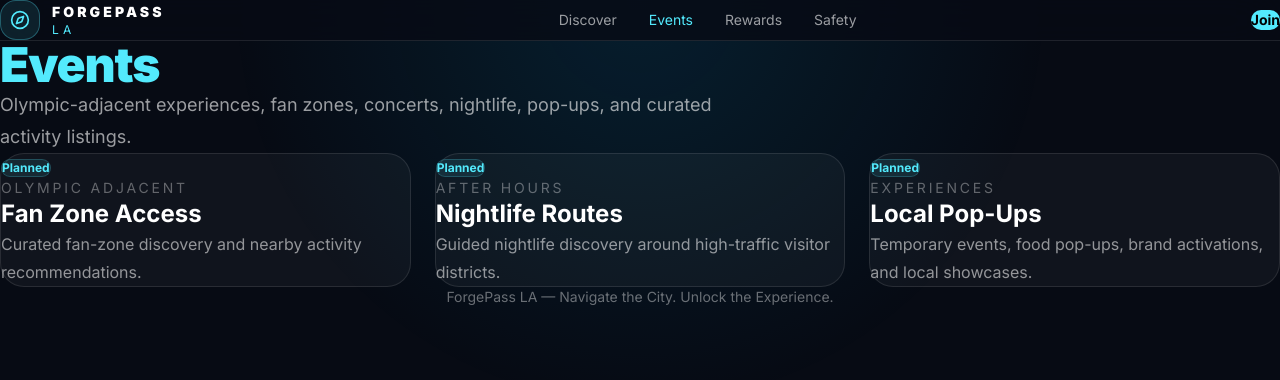
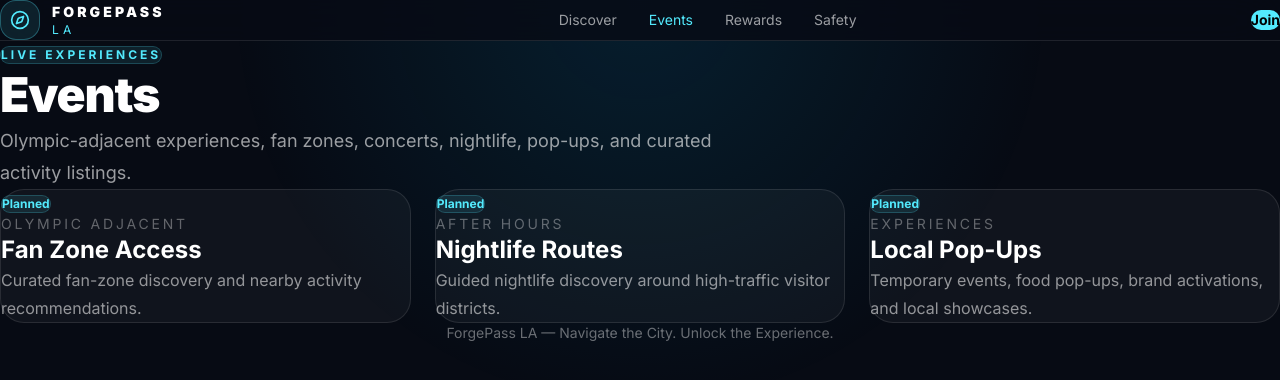
Before and after one commit to Oatskillua/forgepass-la, a React (Vite) app: page /events in a window 1280 px wide. Shown: the top 380 px of the page. Built offline with nearby package versions, Linux system fonts and the light colour scheme.

Commit message:
Add reusable section header system

```diff
--- a/src/components/PageShell.jsx
+++ b/src/components/PageShell.jsx
@@ -1,7 +1,13 @@
 import Header from './Header'
 import Footer from './Footer'
+import SectionHeader from './SectionHeader'
 
-export default function PageShell({ title, subtitle, children }) {
+export default function PageShell({
+  eyebrow,
+  title,
+  subtitle,
+  children,
+}) {
   return (
     <div className="min-h-screen bg-[#070B14] text-white">
       <div className="fixed inset-0 bg-[radial-gradient(circle_at_top,rgba(0,174,239,0.12),transparent_40%)]" />
@@ -10,15 +16,11 @@ export default function PageShell({ title, subtitle, children }) {
         <Header />
 
         <section className="mx-auto max-w-7xl px-4 py-20 sm:px-6 lg:px-8">
-          <div className="mb-14">
-            <h1 className="text-4xl font-black tracking-tight text-cyan-300 sm:text-5xl">
-              {title}
-            </h1>
-
-            <p className="mt-6 max-w-3xl text-lg leading-8 text-white/60">
-              {subtitle}
-            </p>
-          </div>
+          <SectionHeader
+            eyebrow={eyebrow}
+            title={title}
+            subtitle={subtitle}
+          />
 
           {children}
 
--- /dev/null
+++ b/src/components/SectionHeader.jsx
@@ -0,0 +1,23 @@
+export default function SectionHeader({
+  eyebrow,
+  title,
+  subtitle,
+}) {
+  return (
+    <div className="mb-12">
+      {eyebrow && (
+        <div className="mb-4 inline-flex rounded-full border border-cyan-300/20 bg-cyan-300/10 px-4 py-2 text-xs font-bold uppercase tracking-[0.25em] text-cyan-300">
+          {eyebrow}
+        </div>
+      )}
+
+      <h2 className="max-w-4xl text-4xl font-black leading-tight tracking-tight sm:text-5xl">
+        {title}
+      </h2>
+
+      <p className="mt-6 max-w-3xl text-lg leading-8 text-white/60">
+        {subtitle}
+      </p>
+    </div>
+  )
+}
--- a/src/pages/Discover.jsx
+++ b/src/pages/Discover.jsx
@@ -5,6 +5,7 @@ import { discoverItems } from '../data/discoverItems'
 export default function Discover() {
   return (
     <PageShell
+      eyebrow="City Discovery"
       title="Discover LA"
       subtitle="Local discovery, neighborhoods, restaurants, nightlife, shopping districts, hidden gems, and curated city routes."
     >
--- a/src/pages/Events.jsx
+++ b/src/pages/Events.jsx
@@ -5,6 +5,7 @@ import { eventItems } from '../data/eventItems'
 export default function Events() {
   return (
     <PageShell
+      eyebrow="Live Experiences"
       title="Events"
       subtitle="Olympic-adjacent experiences, fan zones, concerts, nightlife, pop-ups, and curated activity listings."
     >
--- a/src/pages/Rewards.jsx
+++ b/src/pages/Rewards.jsx
@@ -5,6 +5,7 @@ import { rewardItems } from '../data/rewardItems'
 export default function Rewards() {
   return (
     <PageShell
+      eyebrow="Progression System"
       title="Rewards"
       subtitle="XP, badges, city exploration rewards, early-access perks, merchant offers, and achievement systems."
     >
--- a/src/pages/Safety.jsx
+++ b/src/pages/Safety.jsx
@@ -5,6 +5,7 @@ import { safetyItems } from '../data/safetyItems'
 export default function Safety() {
   return (
     <PageShell
+      eyebrow="Awareness Network"
       title="Safety"
       subtitle="Crowd awareness, alerts, safer navigation, transit visibility, and trusted experience signals."
     >
```
